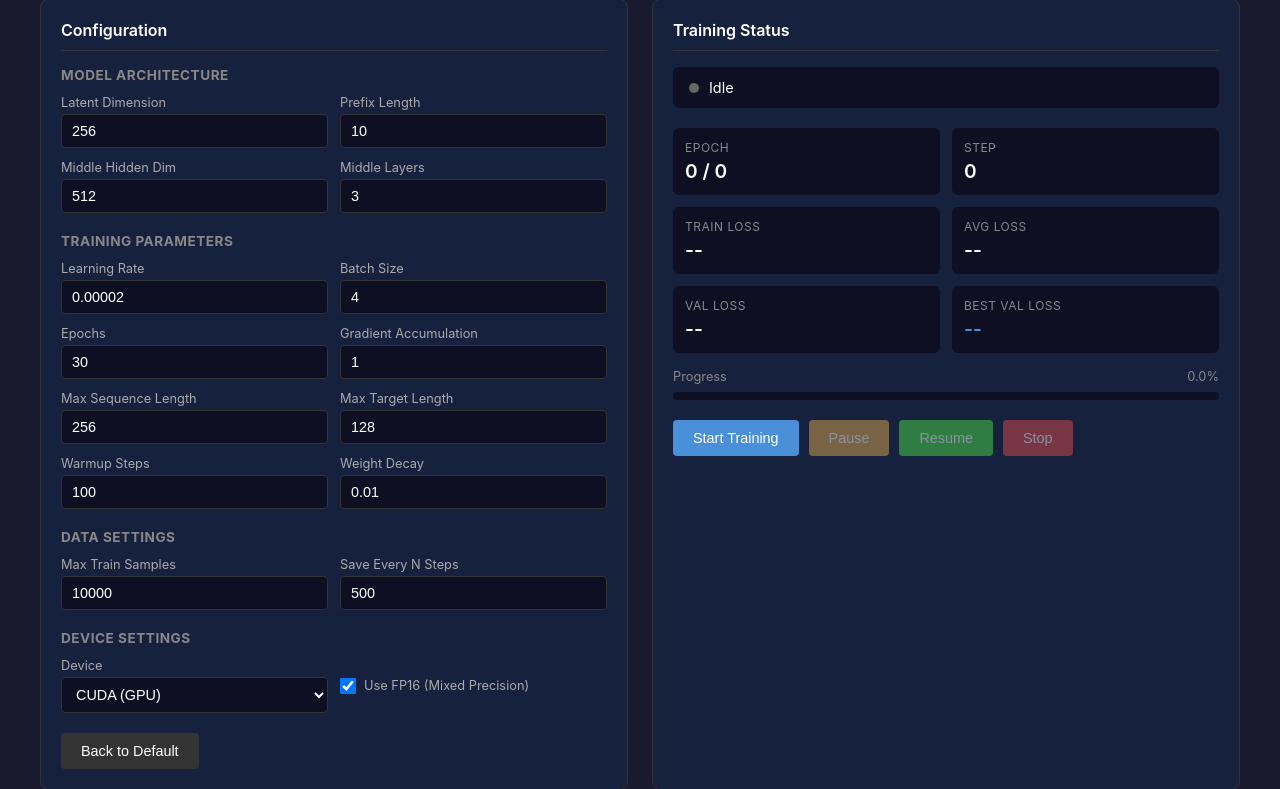
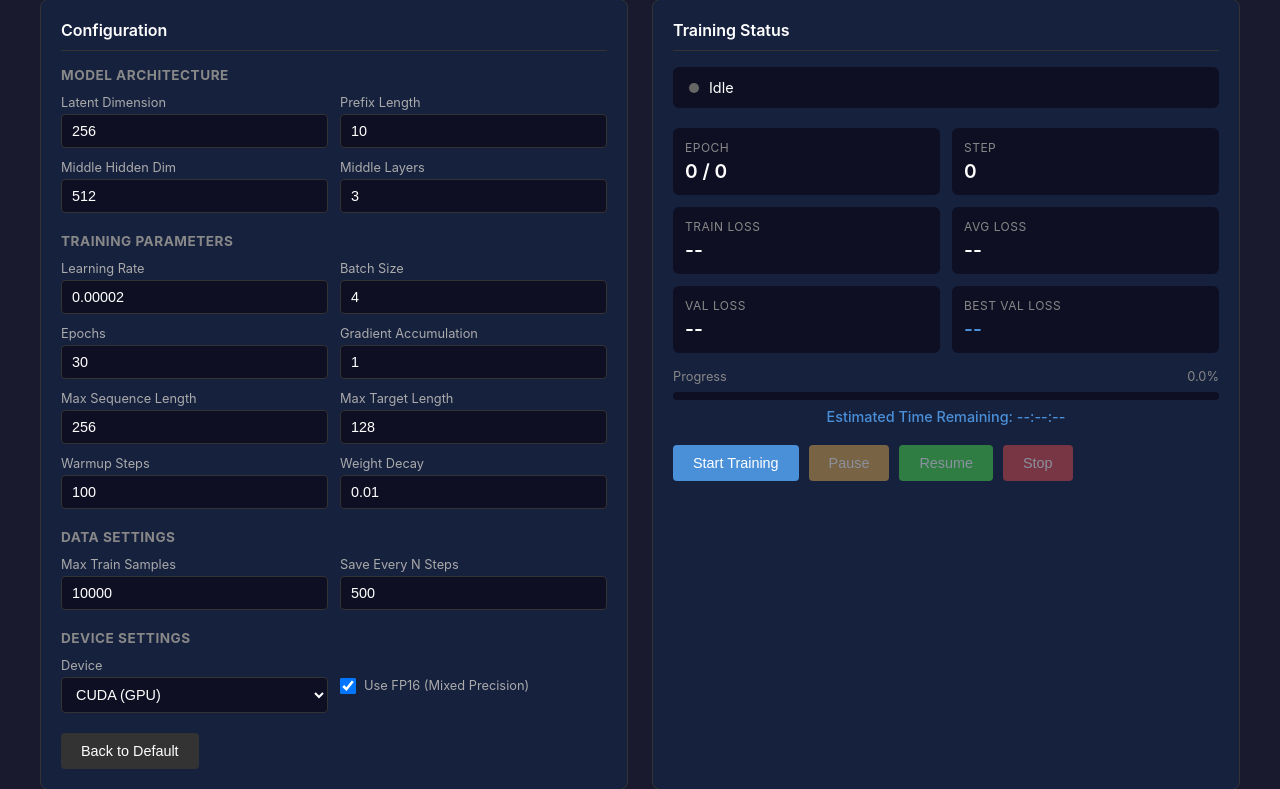
Before and after one commit to Luca296/Latent-Space-Model, a Flask app: page / in a window 1280 px wide. Shown: the part 162-951 px from the top of the page. Run offline with Flask 3, Linux system fonts and the light colour scheme; some libraries are stand-ins or nearby versions.

Commit message:
Add estimated time remaining to training progress UI
Introduced a time remaining estimate in the training progress bar by calculating and formatting the remaining time in the backend and displaying it in the frontend. This enhances user feedback during model training.

```diff
--- a/src/templates/index.html
+++ b/src/templates/index.html
@@ -291,6 +291,14 @@
             color: #888;
         }
 
+        .time-remaining {
+            text-align: center;
+            margin-top: 8px;
+            font-size: 0.9rem;
+            color: #4a90d9;
+            font-weight: 500;
+        }
+
         .log-panel {
             grid-column: 1 / -1;
         }
@@ -563,6 +571,7 @@
                     <div class="progress-bar-container">
                         <div class="progress-bar" id="progress-bar"></div>
                     </div>
+                    <div id="time-remaining" class="time-remaining">Estimated Time Remaining: --:--:--</div>
                 </div>
 
                 <div class="buttons-row">
@@ -765,6 +774,13 @@
             const percent = Math.min(100, (currentStep / totalSteps) * 100);
             document.getElementById('progress-bar').style.width = `${percent}%`;
             document.getElementById('progress-percent').textContent = `${percent.toFixed(1)}%`;
+
+            // Update time remaining
+            if (metrics.time_remaining) {
+                document.getElementById('time-remaining').textContent = `Estimated Time Remaining: ${metrics.time_remaining}`;
+            } else {
+                document.getElementById('time-remaining').textContent = 'Estimated Time Remaining: --:--:--';
+            }
 
             // Update training state
             if (status === 'completed' || status === 'idle' || status.startsWith('error')) {
--- a/src/web.py
+++ b/src/web.py
@@ -387,6 +387,7 @@ def run_training_thread(config: Config, socketio: SocketIO, resume_from: Optiona
         emit_metrics()
 
         global_step = start_step
+        start_time = time.time()
 
         for epoch in range(start_epoch, config.num_epochs):
             if training_state.should_stop:
@@ -453,6 +454,20 @@ def run_training_thread(config: Config, socketio: SocketIO, resume_from: Optiona
 
                     global_step += 1
                     avg_loss = total_loss / num_batches
+
+                    # Calculate time remaining
+                    elapsed = time.time() - start_time
+                    steps_done_session = global_step - start_step
+                    if steps_done_session > 0:
+                        steps_per_sec = steps_done_session / elapsed
+                        remaining_steps = training_state.metrics["total_steps"] - global_step
+                        remaining_seconds = remaining_steps / steps_per_sec
+
+                        # Format as HH:MM:SS
+                        m, s = divmod(int(remaining_seconds), 60)
+                        h, m = divmod(m, 60)
+                        time_str = f"{h:02d}:{m:02d}:{s:02d}"
+                        training_state.metrics["time_remaining"] = time_str
 
                     training_state.metrics["step"] = global_step
                     training_state.metrics["train_loss"] = loss.item() * config.gradient_accumulation_steps
```
